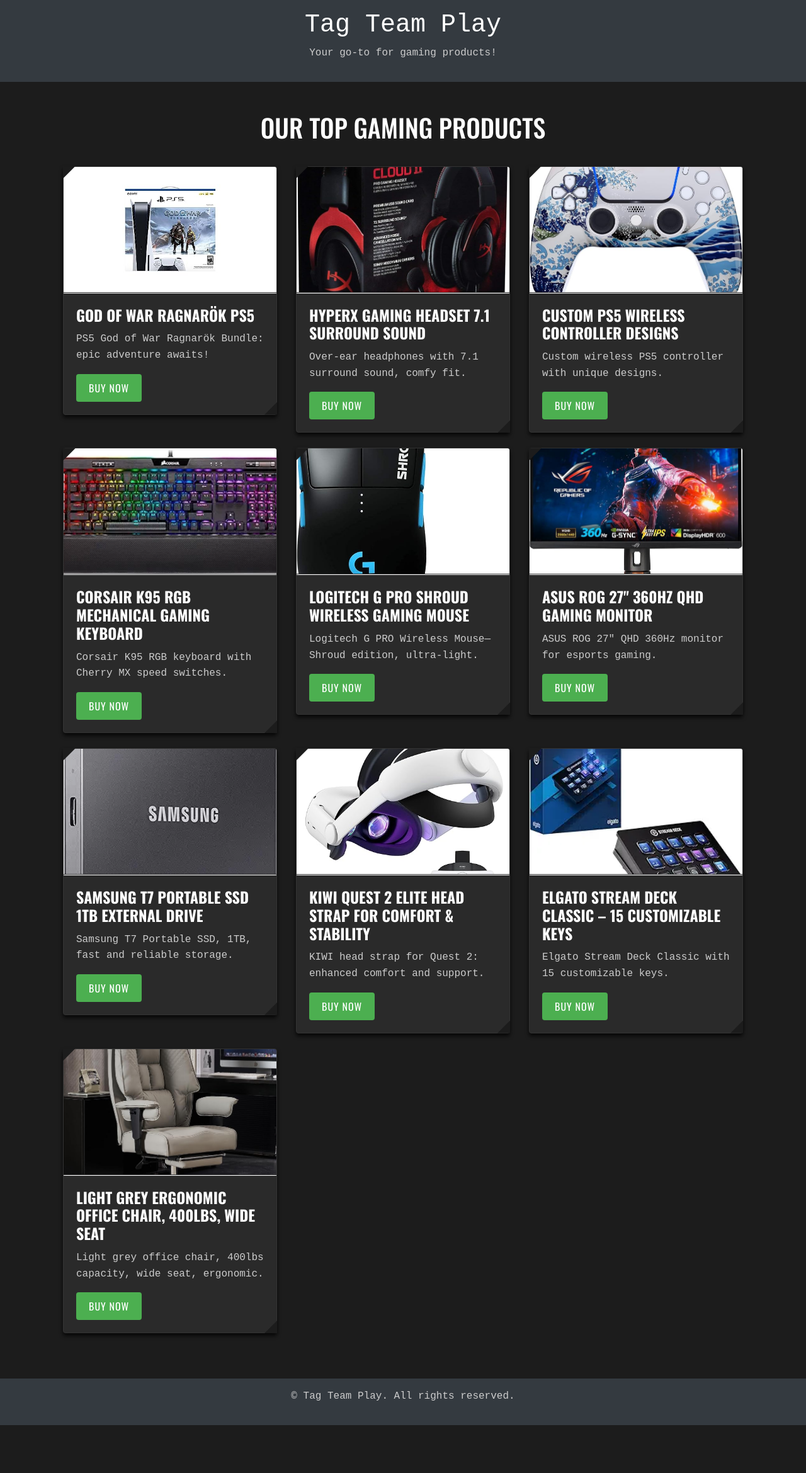
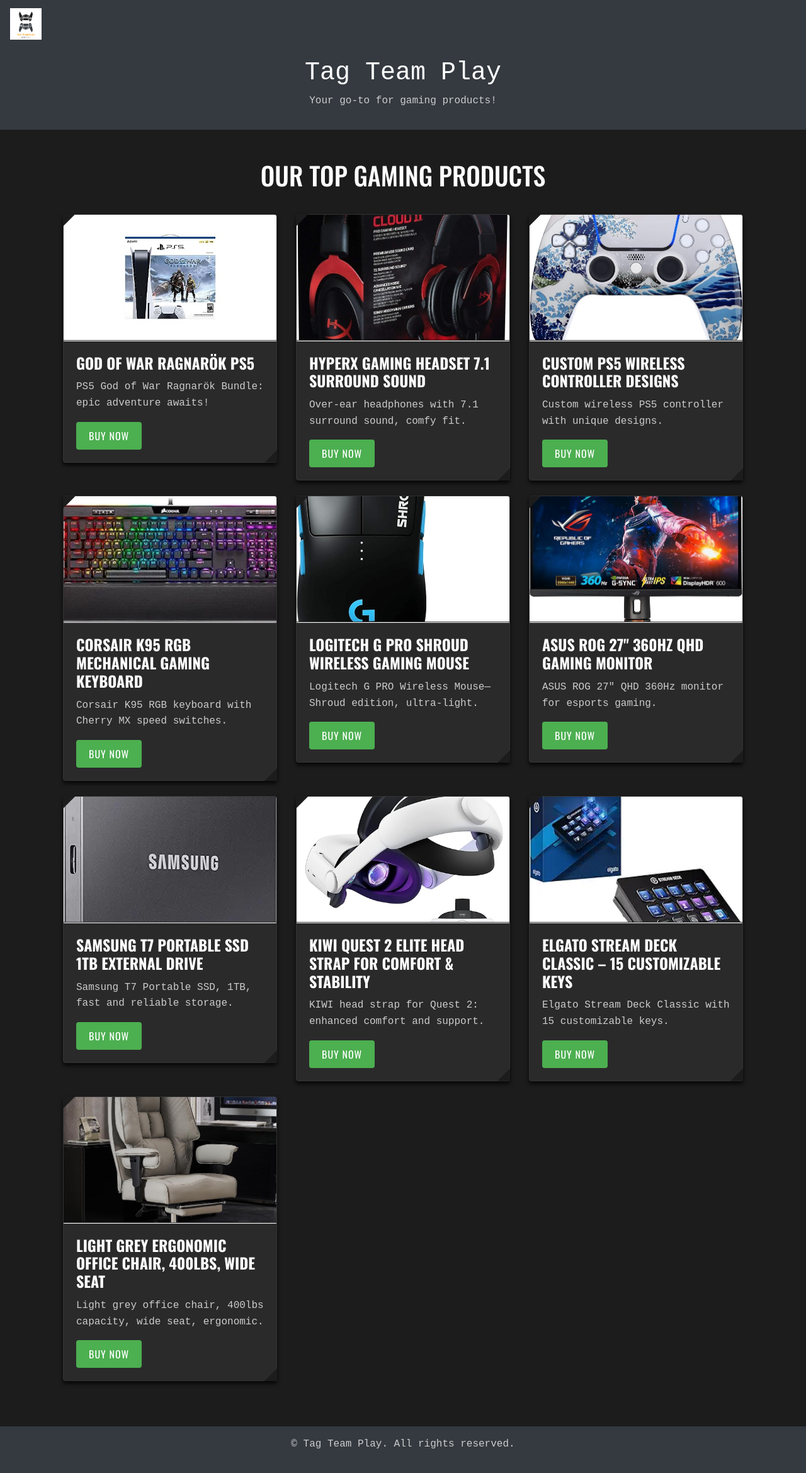
Before and after one commit to tagteamplay/tagteamplay, a Jekyll site: the page built from index.html, in a window 1280 px wide. Shown: the whole page at 63% size. Built offline with Jekyll 4.4.1, drawn with Linux system fonts in a browser that asks for light colours; before the commit the page ends 2263 px from its top, so only the background shows below that.

Commit message:
adding logo

```diff
--- a/_layouts/default.html
+++ b/_layouts/default.html
@@ -23,6 +23,7 @@
     <!-- End Google Tag Manager -->
     <meta charset="UTF-8">
     <meta name="viewport" content="width=device-width, initial-scale=1.0">
+    <link rel="icon" href="/TTP_LOGO_favicon.png" type="image/x-icon">
     <link href="https://stackpath.bootstrapcdn.com/bootstrap/4.5.2/css/bootstrap.min.css" rel="stylesheet">
     <link rel="stylesheet" href="https://cdnjs.cloudflare.com/ajax/libs/font-awesome/5.15.3/css/all.min.css">
 
@@ -89,6 +90,11 @@
     <noscript><iframe src="https://www.googletagmanager.com/ns.html?id=GTM-59S66RZV" height="0" width="0"
             style="display:none;visibility:hidden"></iframe></noscript>
     <!-- End Google Tag Manager (noscript) -->
+    <nav class="navbar navbar-dark bg-dark text-center">
+        <a class="navbar-brand" href="#">
+            <img src="/TTP_LOGO.png" width="50" height="50" alt="Tag Team Play Logo">
+        </a>
+    </nav>
     <header class="bg-dark text-white text-center p-3">
         <h1>Tag Team Play</h1>
         <p>Your go-to for gaming products!</p>
```
Also changed, not shown: TTP_LOGO.png (added), TTP_LOGO_favicon.png (added), 7 other files.
